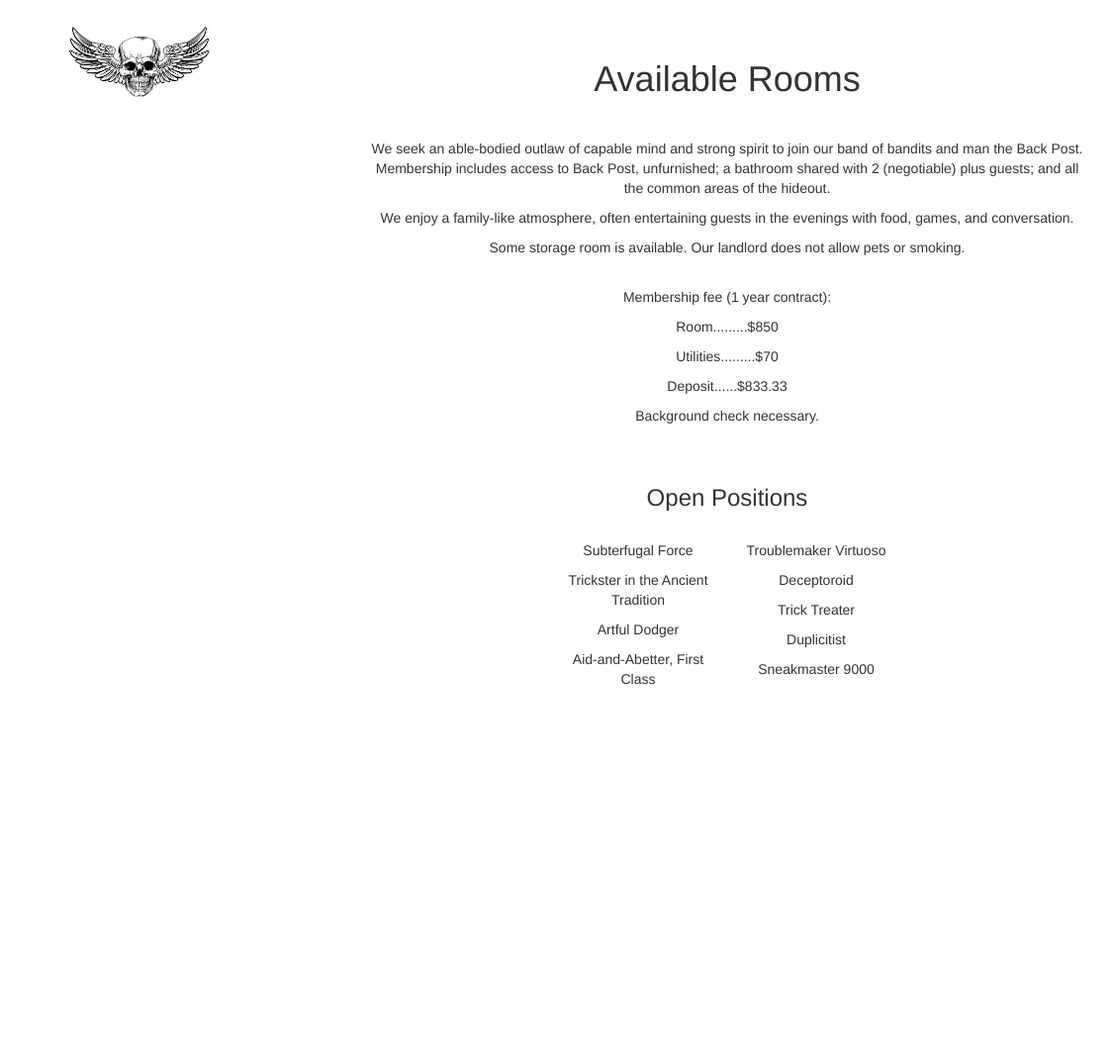
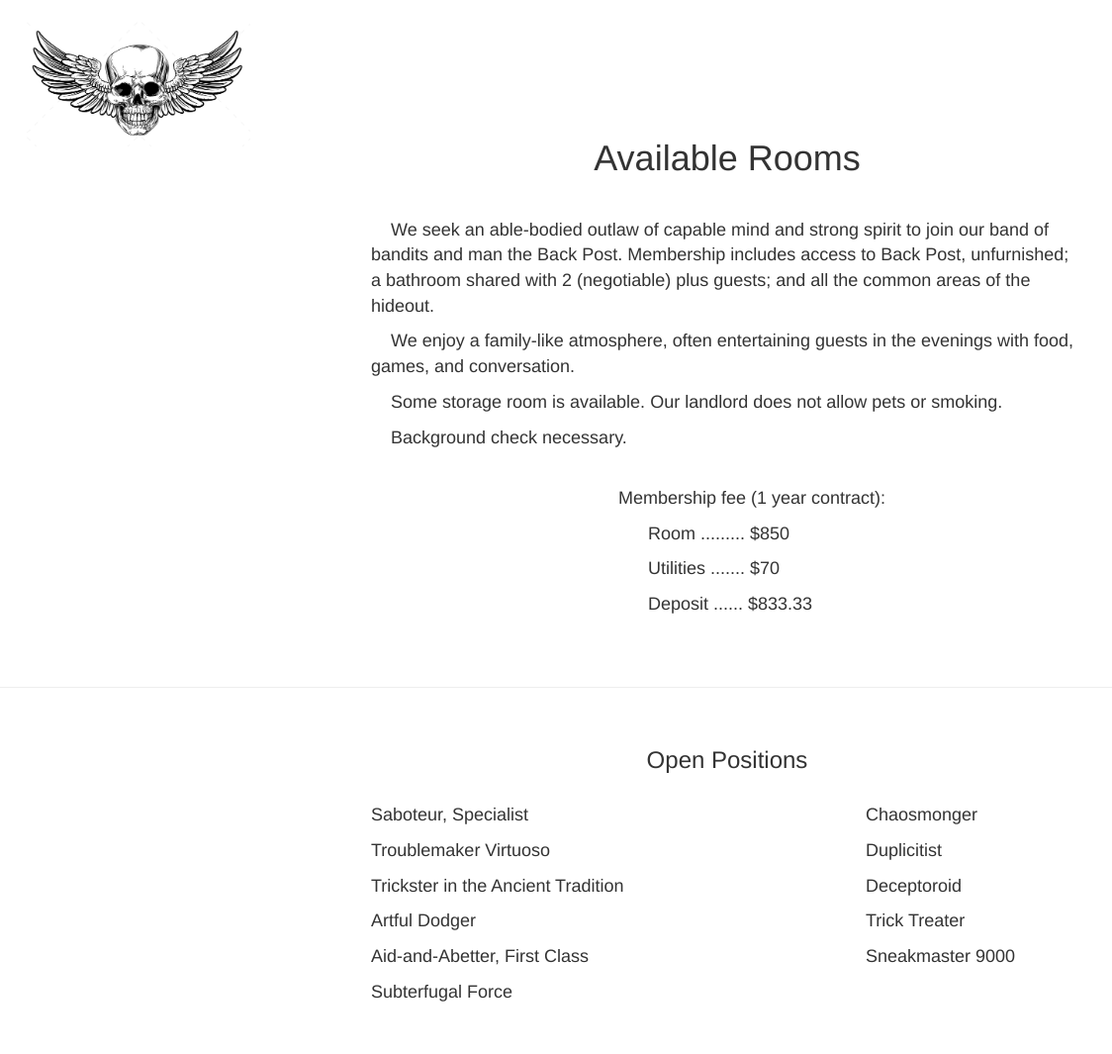
Before and after one commit to obettaglio/necroninden, a Flask app: page /availability in a window 1520 px wide. Shown: the whole page at 99% size, without its empty margins (25-1149 px from the left). Before the commit the page ends 692 px from the top, so only its background shows below. Run offline with Flask 2, Linux system fonts and the light colour scheme; some libraries are stand-ins or nearby versions.

Commit message:
Playing with margins.

```diff
--- a/templates/availability.html
+++ b/templates/availability.html
@@ -11,9 +11,12 @@
     }
     #logo {
       position: absolute;
-      left: 90px;
+      left: 50px;
       top: 20px;
-      width: 10%;
+      width: 15%;
+    }
+    .indent {
+      padding-left: 30px;
     }
 
   </style>
@@ -26,45 +29,54 @@
   <div id="homepage-container" class="container body-container" style="width: 1500px;">
     <a href="/"><img id="logo" src="/static/logo.png"></a>
 
-    <div id="title-div" class="row" style="margin-top: 40px; margin-bottom: 30px;">
+    <div id="title-div" class="row" style="margin-top: 120px; margin-bottom: 30px;">
       <h1 class="title">Available Rooms</h1>
     </div><!-- title-div -->
 
-    <div id="main-div" class="row">
+    <div class="row">
       <div class="col-lg-3"></div>
-      <div id="availability-div" class="col-lg-6" style="text-align: center;">
+      <div id="availability-div" class="col-lg-6" style="font-size: 18px; text-indent: 20px;">
         <p>We seek an able-bodied outlaw of capable mind and strong spirit to join our band of bandits and man the Back Post. Membership includes access to Back Post, unfurnished; a bathroom shared with 2 (negotiable) plus guests; and all the common areas of the hideout.</p>
         <p>We enjoy a family-like atmosphere, often entertaining guests in the evenings with food, games, and conversation.</p>
         <p>Some storage room is available. Our landlord does not allow pets or smoking.</p>
+        <p>Background check necessary.</p>
         <br/>
-        <p>Membership fee (1 year contract):</p>
-        <p>Room.........$850</p>
-        <p>Utilities.........$70</p>
-        <p>Deposit......$833.33</p>
-        <p>Background check necessary.</p>
       </div>
       <div class="col-lg-3"></div>
     </div>
-    <div id="open-positions" class="row">
-      <div class="col-lg-3"></div>
-      <div id="details-div" class="col-lg-6" style="margin-top: 30px; text-align: center;">
-        <h3 style="margin-bottom: 30px;">Open Positions</h3>
+
+    <div class="row" style="margin-bottom: 60px;">
+      <div class="col-lg-5"></div>
+      <div class="col-lg-3" style="font-size: 18px;">
+        <p>Membership fee (1 year contract):</p>
+        <p class="indent">Room .........  $850</p>
+        <p class="indent">Utilities ....... $70</p>
+        <p class="indent">Deposit ......  $833.33</p>
+      </div>
+      <div class="col-lg-4"></div>
+    </div>
+
+    <hr>
+
+    <h3 class="title" style="margin-top: 60px; margin-bottom: 30px;">Open Positions</h3>
+    <div class="row" style="margin-bottom: 40px; font-size: 18px;">
       <div class="col-lg-3"></div>
       <div class="col-lg-3">
-          <p>Subterfugal Force</p>
+        <p>Saboteur, Specialist</p>
+        <p>Troublemaker Virtuoso</p>
         <p>Trickster in the Ancient Tradition</p>
         <p>Artful Dodger</p>
         <p>Aid-and-Abetter, First Class</p>
+        <p>Subterfugal Force</p>
       </div>
-        <div class="col-lg-3">
-          <p>Troublemaker Virtuoso</p>
+      <div class="col-lg-1"></div>
+      <div class="col-lg-4">
+        <p>Chaosmonger</p>
+        <p>Duplicitist</p>
         <p>Deceptoroid</p>
         <p>Trick Treater</p>
-          <p>Duplicitist</p>
         <p>Sneakmaster 9000</p>
       </div>
-      </div>
-      <div class="col-lg-3"></div>
     </div>
   </div><!-- homepage-container -->
 
--- a/templates/code.html
+++ b/templates/code.html
@@ -11,9 +11,9 @@
     }
     #logo {
       position: absolute;
-      left: 90px;
+      left: 50px;
       top: 20px;
-      width: 10%;
+      width: 15%;
     }
 
   </style>
--- a/templates/guests.html
+++ b/templates/guests.html
@@ -11,9 +11,9 @@
     }
     #logo {
       position: absolute;
-      left: 90px;
+      left: 50px;
       top: 20px;
-      width: 10%;
+      width: 15%;
     }
 
   </style>
--- a/templates/hideout.html
+++ b/templates/hideout.html
@@ -8,9 +8,9 @@
 
     #logo {
       position: absolute;
-      left: 90px;
+      left: 50px;
       top: 20px;
-      width: 10%;
+      width: 15%;
     }
     .room-img {
       opacity: 1;
--- a/templates/outlaws.html
+++ b/templates/outlaws.html
@@ -8,9 +8,9 @@
 
     #logo {
       position: absolute;
-      left: 90px;
+      left: 50px;
       top: 20px;
-      width: 10%;
+      width: 15%;
     }
     .outlaw-img {
       opacity: 1;
```
Also changed, not shown: templates/home.html (+27 -8 lines). Lines whose indentation alone changed are shown as unchanged.
